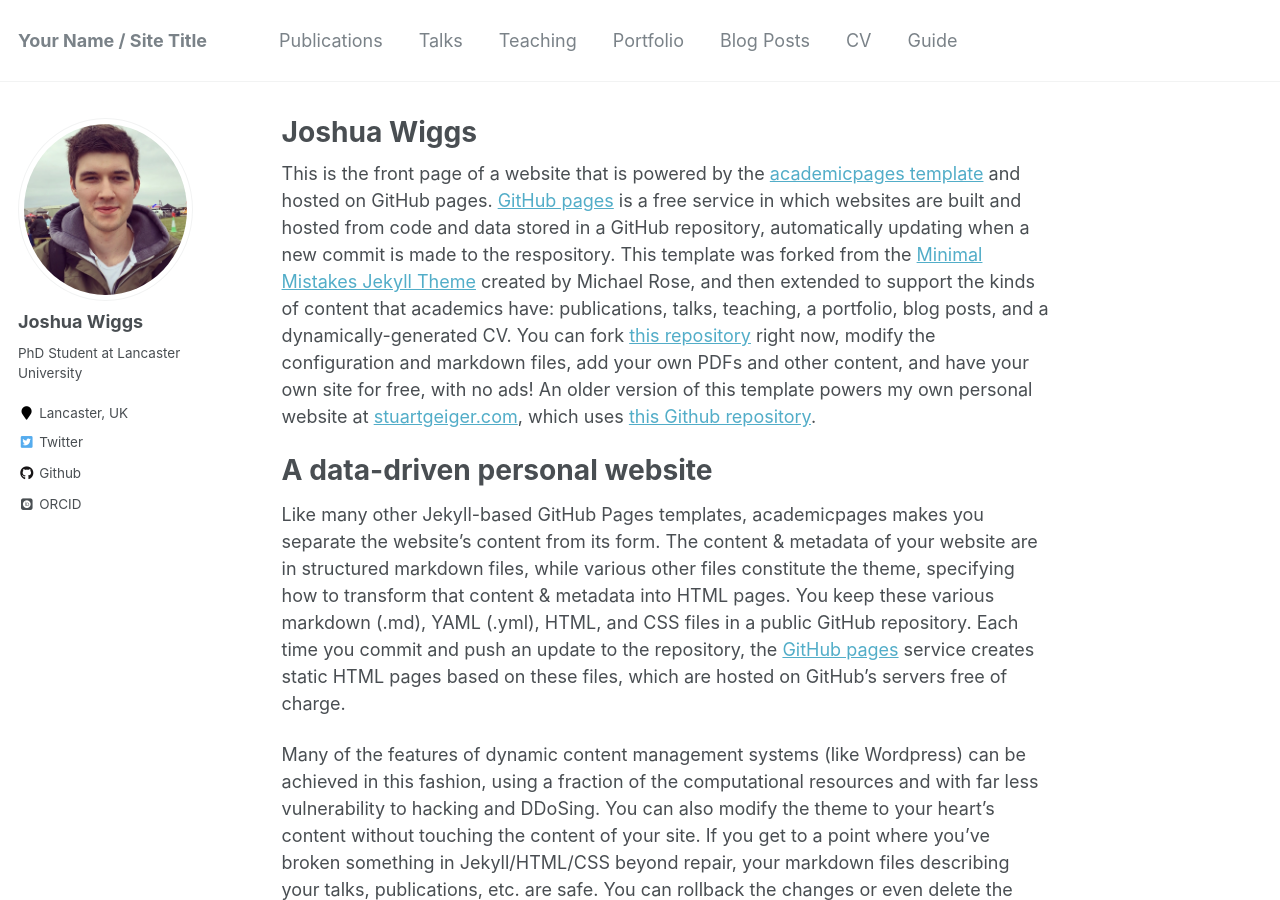
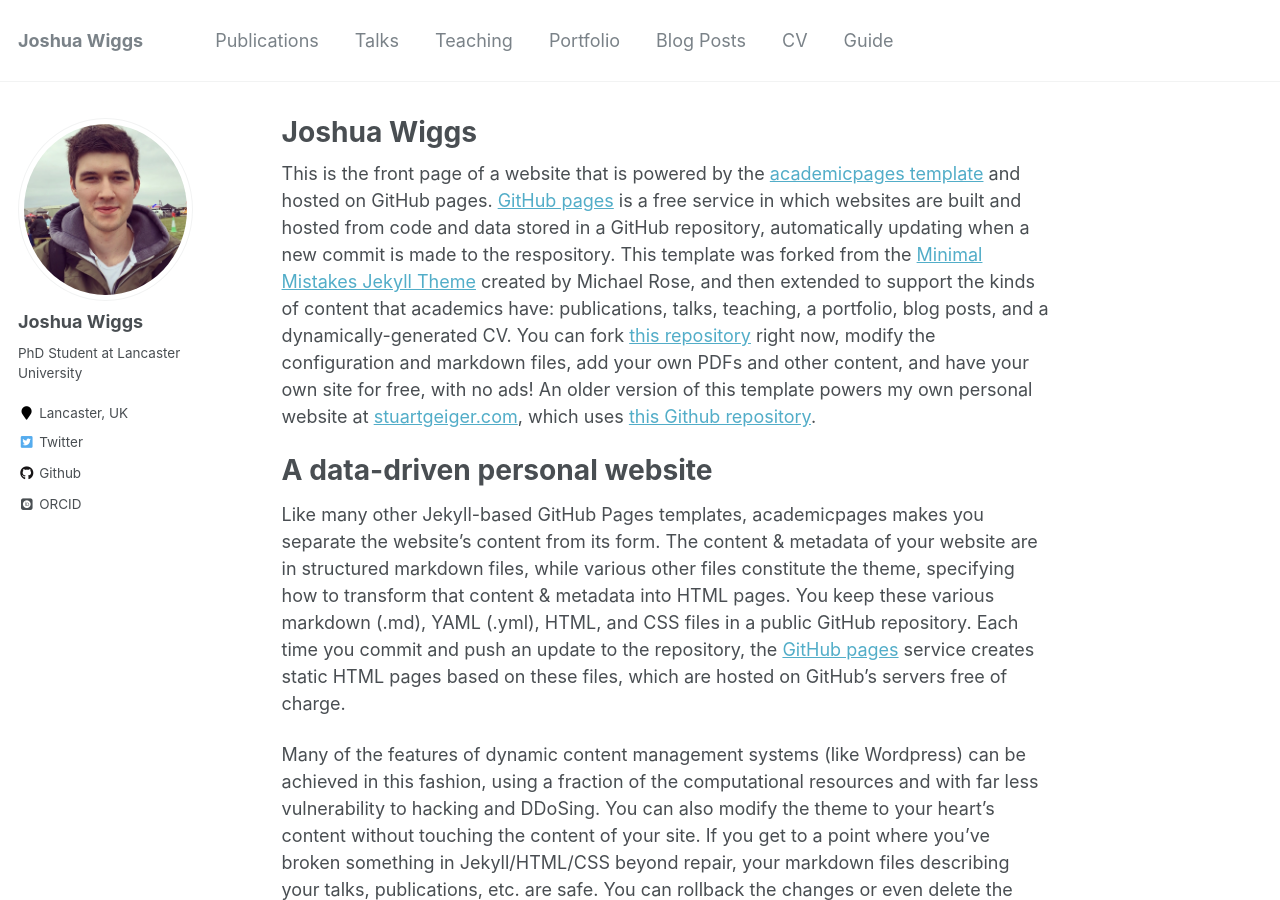
Before and after one commit to JoshWiggs/JoshWiggs.github.io, a Jekyll site: the page built from _pages/about.md, in a window 1280 px wide and 900 px high. Built offline with Jekyll 4.4.1, drawn with Linux system fonts in a browser that asks for light colours; some web fonts are replaced.

Commit message:
Config update

```diff
--- a/_config.yml
+++ b/_config.yml
@@ -7,7 +7,7 @@
 
 # Site Settings
 locale                   : "en-US"
-title                    : "Your Name / Site Title"
+title                    : "Joshua Wiggs"
 title_separator          : "-"
 name                     : &name "Joshua Wiggs"
 description              : &description "PhD student at Lancaster University"
```
